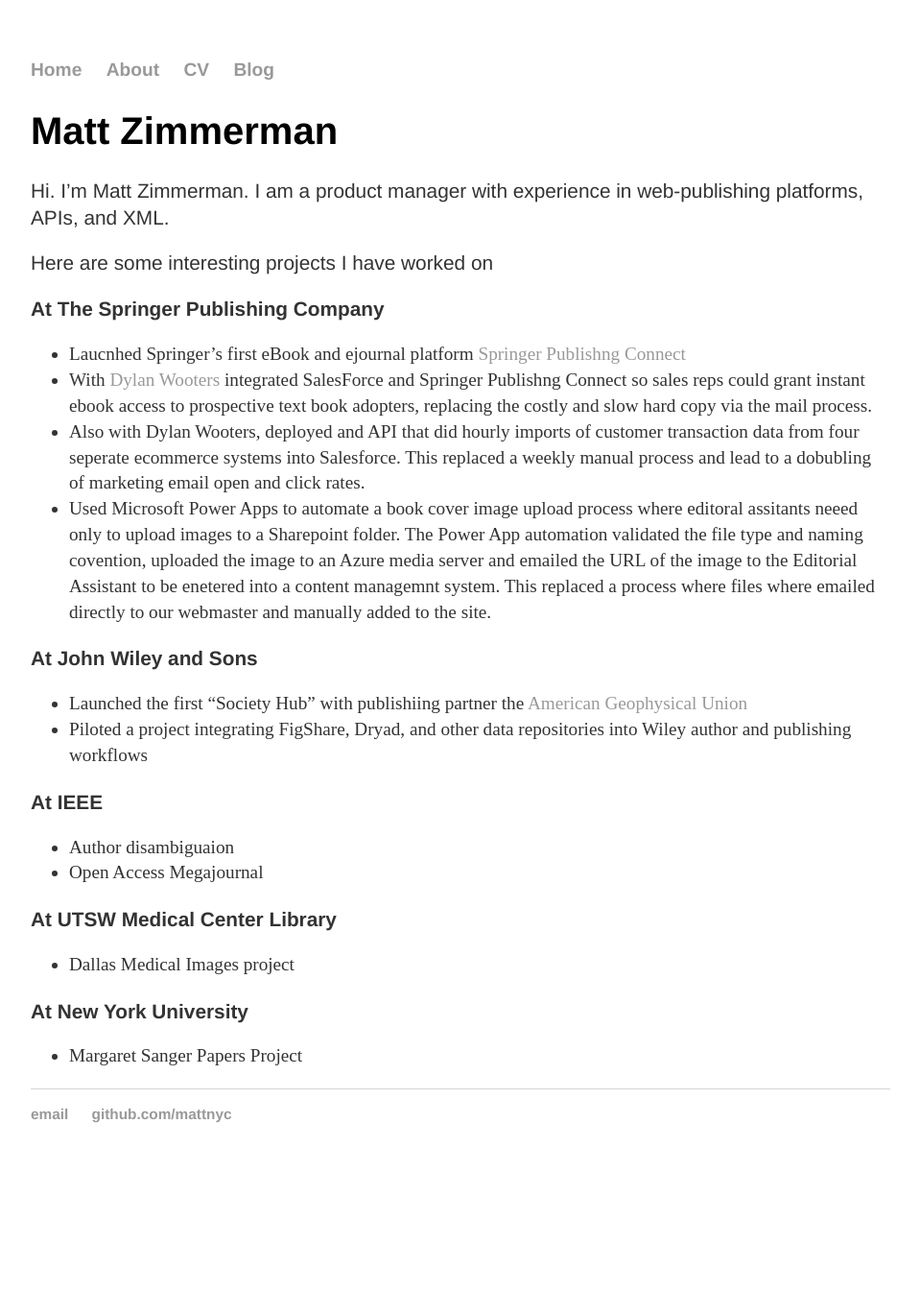
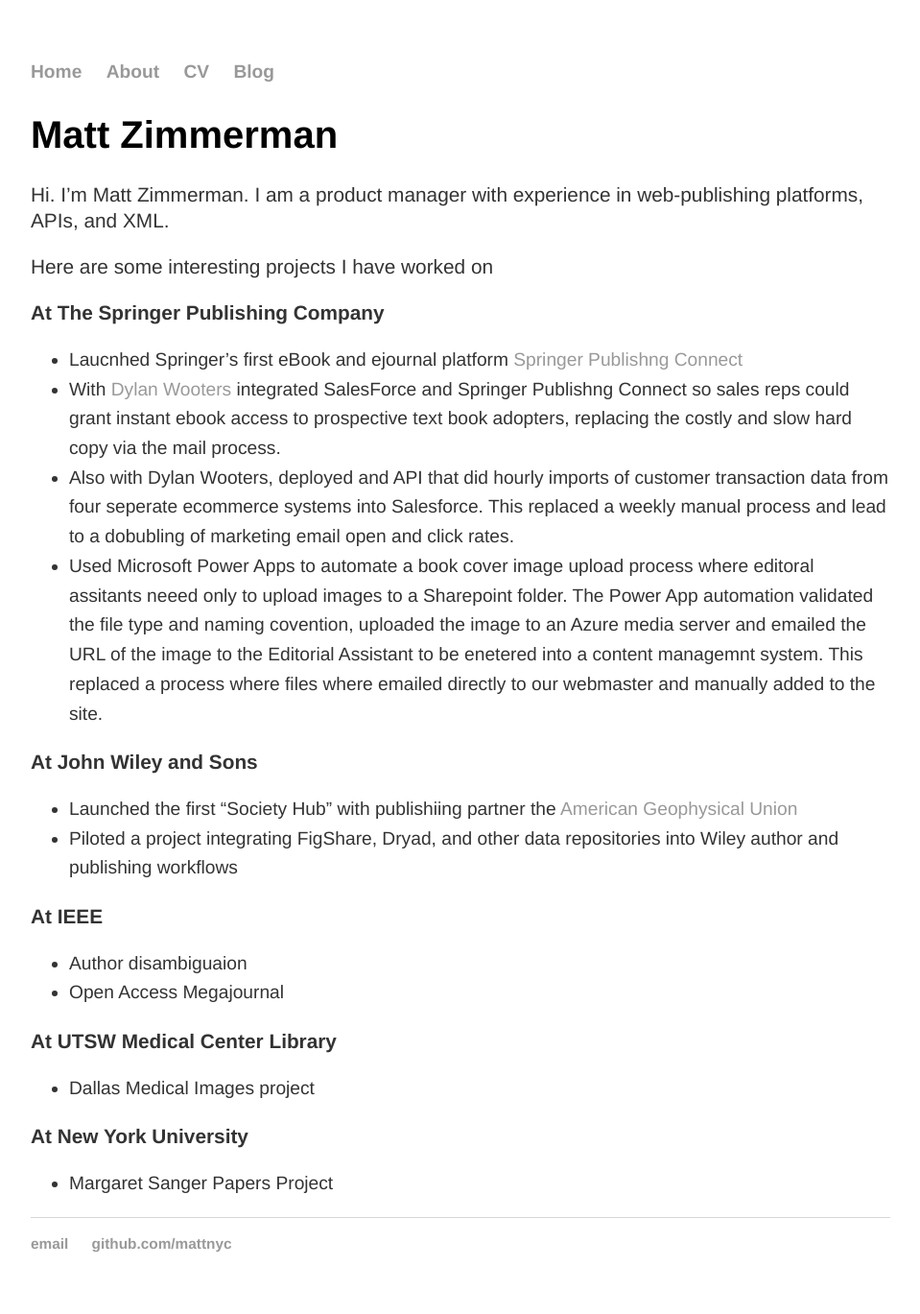
Before and after one commit to mattznyc/mattznyc.github.io, a Jekyll site: the page built from index.md, in a window 1280 px wide. Shown: the whole page at 96% size, without its empty margins (160-1119 px from the left). Built offline with Jekyll 4.4.1, drawn with Linux system fonts in a browser that asks for light colours; before the commit the page ends 1231 px from its top, so only the background shows below that.

Commit message:
Update main.css

```diff
--- a/css/main.css
+++ b/css/main.css
@@ -36,7 +36,8 @@
 
 ul {
     font-size: 1.2em;
-    line-height: 1.4em;
+    font-family:'Helvetica', 'Arial', 'Sans-Serif';
+    line-height: 1.6em;
     color: #333;
 }
 footer {
```
